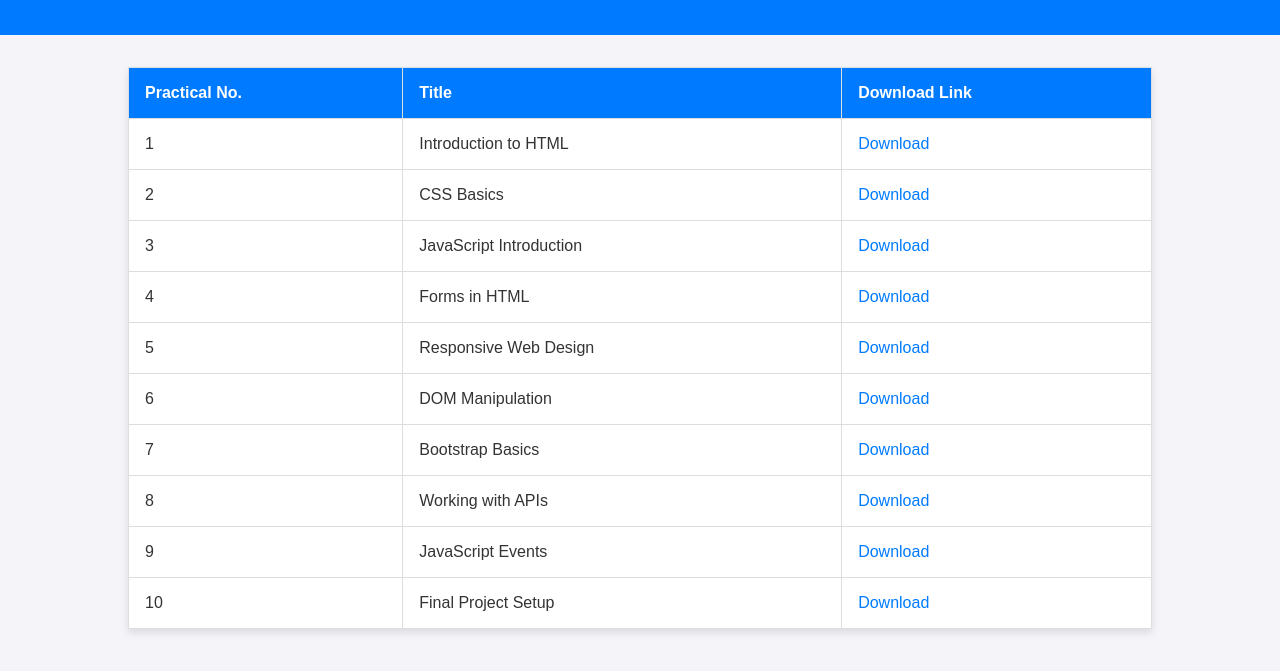
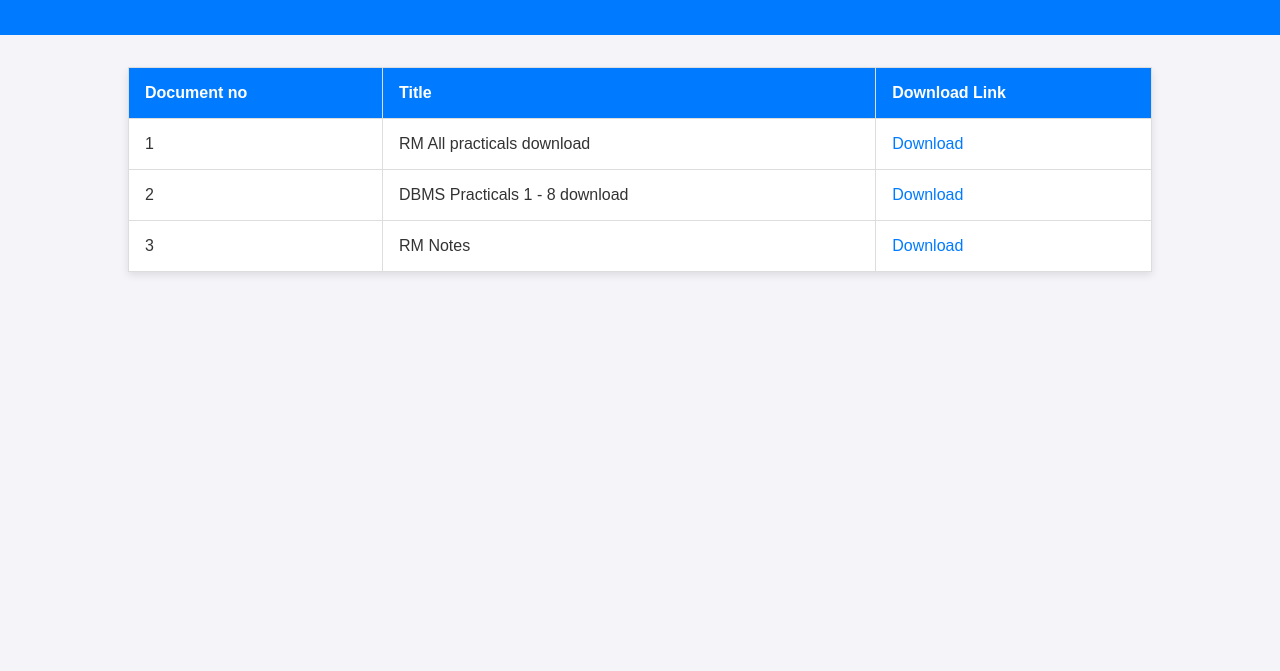
Before and after one commit to i-dontno/i-dontno.github.io, a plain HTML site: page dbms/index.html in a window 1280 px wide. Shown: the part 77-748 px from the top of the page. Drawn offline with Linux system fonts and the light colour scheme.

Commit message:
c  commit

```diff
--- a/dbms/index.html
+++ b/dbms/index.html
@@ -50,7 +50,7 @@
     <table>
         <thead>
             <tr>
-                <th>Practical No.</th>
+                <th>Document no</th>
                 <th>Title</th>
                 <th>Download Link</th>
             </tr>
@@ -58,54 +58,54 @@
         <tbody>
             <tr>
                 <td>1</td>
-                <td>Introduction to HTML</td>
-                <td><a href="practicals/practical1.html" download>Download</a></td>
+                <td>RM All practicals download</td>
+                <td><a href="https://drive.google.com/file/d/1URO3cTDC6yDXYrLdlM9LI290Nrdi9G-q/view?usp=sharing" download>Download</a></td>
             </tr>
             <tr>
                 <td>2</td>
-                <td>CSS Basics</td>
-                <td><a href="practicals/practical2.html" download>Download</a></td>
+                <td>DBMS Practicals 1 - 8 download</td>
+                <td><a href="https://drive.google.com/file/d/1ABRZUQaftnenKW6Yx-QBeCr7ztqIw3-u/view?usp=drive_link" download>Download</a></td>
             </tr>
             <tr>
                 <td>3</td>
-                <td>JavaScript Introduction</td>
-                <td><a href="practicals/practical3.html" download>Download</a></td>
+                <td>RM Notes</td>
+                <td><a href="" download>Download</a></td>
             </tr>
             <tr>
-                <td>4</td>
-                <td>Forms in HTML</td>
-                <td><a href="practicals/practical4.html" download>Download</a></td>
+                <!-- <td>4</td>
+                <td>Practical 4</td>
+                <td><a href="" download>Download</a></td>
             </tr>
             <tr>
                 <td>5</td>
-                <td>Responsive Web Design</td>
-                <td><a href="practicals/practical5.html" download>Download</a></td>
+                <td>Practical 5</td>
+                <td><a href="" download>Download</a></td>
             </tr>
             <tr>
                 <td>6</td>
-                <td>DOM Manipulation</td>
-                <td><a href="practicals/practical6.html" download>Download</a></td>
+                <td>Practical 6</td>
+                <td><a href="" download>Download</a></td>
             </tr>
             <tr>
                 <td>7</td>
-                <td>Bootstrap Basics</td>
-                <td><a href="practicals/practical7.html" download>Download</a></td>
+                <td>Practical 7</td>
+                <td><a href="" download>Download</a></td>
             </tr>
             <tr>
                 <td>8</td>
-                <td>Working with APIs</td>
-                <td><a href="practicals/practical8.html" download>Download</a></td>
+                <td>Practical 8</td>
+                <td><a href="" download>Download</a></td>
             </tr>
             <tr>
                 <td>9</td>
-                <td>JavaScript Events</td>
-                <td><a href="practicals/practical9.html" download>Download</a></td>
+                <td>Practical 9</td>
+                <td><a href="" download>Download</a></td>
             </tr>
             <tr>
                 <td>10</td>
-                <td>Final Project Setup</td>
-                <td><a href="practicals/practical10.html" download>Download</a></td>
-            </tr>
+                <td>Practical 10</td>
+                <td><a href="" download>Download</a></td>
+            </tr> -->
         </tbody>
     </table>
 </body>
```
